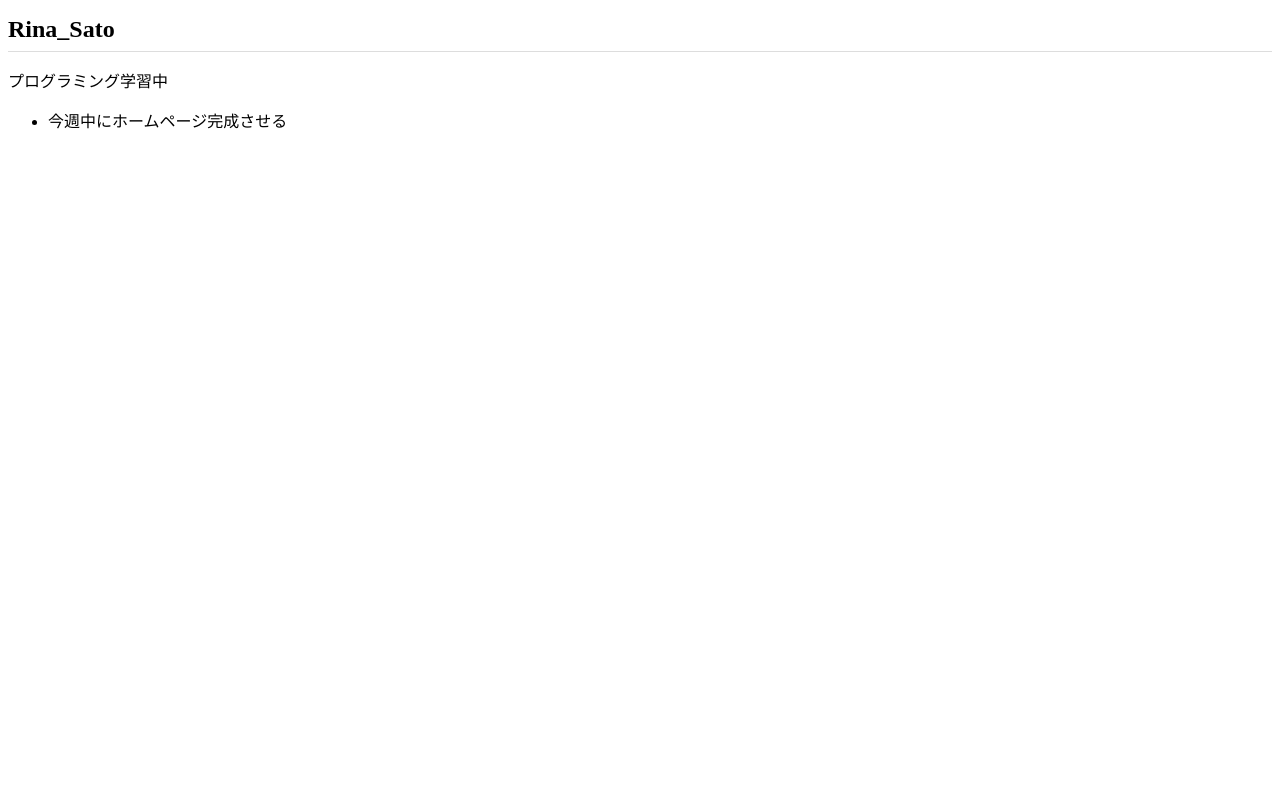
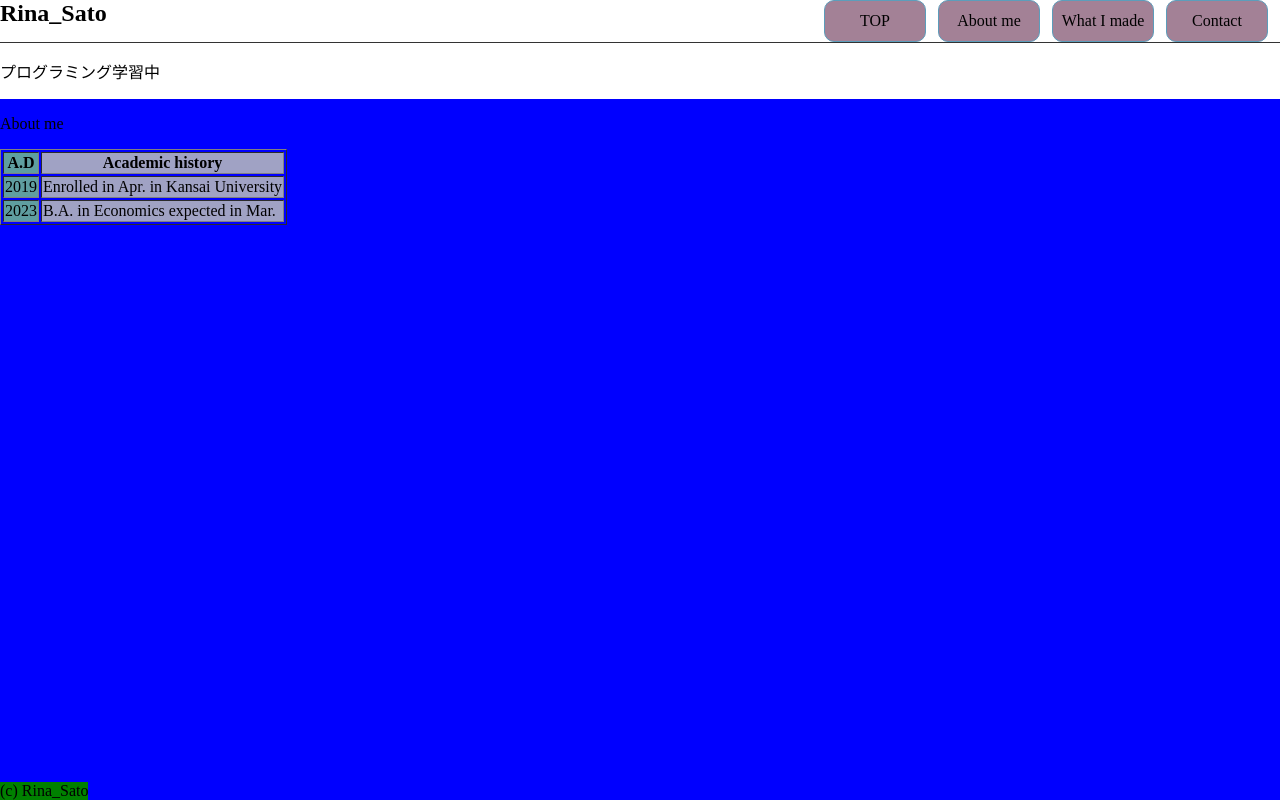
Before and after one commit to Rina-8/Rina-8.github.io, a plain HTML site: page index.html in a window 1280 px wide. Drawn offline with Linux system fonts and the light colour scheme.

Commit message:
til border

```diff
--- a/css/styles.css
+++ b/css/styles.css
@@ -1,5 +1,67 @@
-h1 {
+body {
+  margin: 0;
+  /* background: red; */
+  display: flex;
+  flex-flow: column;
+  min-height: 100vh;
+}
+
+.container {
+  display: flex;
+  border-bottom: .5px solid #333;
+}
+
+
+.container ul {
+  display: flex;
+  margin: 0;
+  margin-left:  auto;
+}
+
+.container li {
+  display: inline-block;
+  border: 1px solid rgb(92, 157, 187);
+  margin-right: 12px;
+  width: 100px;
+  height: 40px;
+  vertical-align: center;
+  text-align: center;
+  line-height: 40px;
+  border-radius: 10px;
+  background: rgb(163, 129, 150);
+}
+
+.container li:hover {
+  opacity: .8;
+}
+
+header h1 {
   font-size: 24px;
   padding-bottom: 8px;
-  border-bottom: 1px solid #ddd;
+  /* border-bottom: 1px solid #ddd; */
+  margin: 0;
 }
+
+
+/* 表の西暦 */
+.ad {
+  background: cadetblue;
+}
+
+/* 表の学歴 */
+.ah {
+  background: rgb(160, 162, 196);
+}
+
+main {
+  background: blue;
+  flex: 1;
+}
+
+footer p {
+  background: green;
+  position: absolute;
+  bottom: 0;
+  margin: 0 auto;
+  z-index: 1;
+}
--- a/index.html
+++ b/index.html
@@ -6,10 +6,48 @@
     <link rel="stylesheet" href="css/styles.css">
   </head>
   <body>
-    <h1>Rina_Sato</h1>
-    <p>プログラミング学習中</p>
-    <ul>
-      <li>今週中にホームページ完成させる</li>
-    </ul>
+    <header>
+      <div class="container">
+        <h1>Rina_Sato</h1>
+        <!-- リンクページ -->
+        <ul>
+          <li>TOP</li>
+          <li>About me</li>
+          <li>What I made</li>
+          <li>Contact</li>
+        </ul>
+      </div>
+      <p>プログラミング学習中</p>
+    </header>
+
+    <main>
+      <section class="about">
+
+        <p>About me</p>
+
+        <!-- 学歴について -->
+        <table border="1">
+          <tr>
+            <th class="ad">A.D</th>
+            <th class="ah">Academic history</th>
+          </tr>
+          <tr>
+            <td class="ad">2019</td>
+            <td class="ah">Enrolled in Apr. in Kansai University</td>
+          </tr>
+          <tr>
+            <td class="ad">2023</td>
+            <td class="ah">B.A. in Economics expected in Mar.</td>
+          </tr>
+        </table>
+        <!-- ここまで -->
+
+      </section>
+    </main>
+
+    <footer>
+      <p>(c) Rina_Sato</p>
+    </footer>
+
   </body>
 </html>
```
